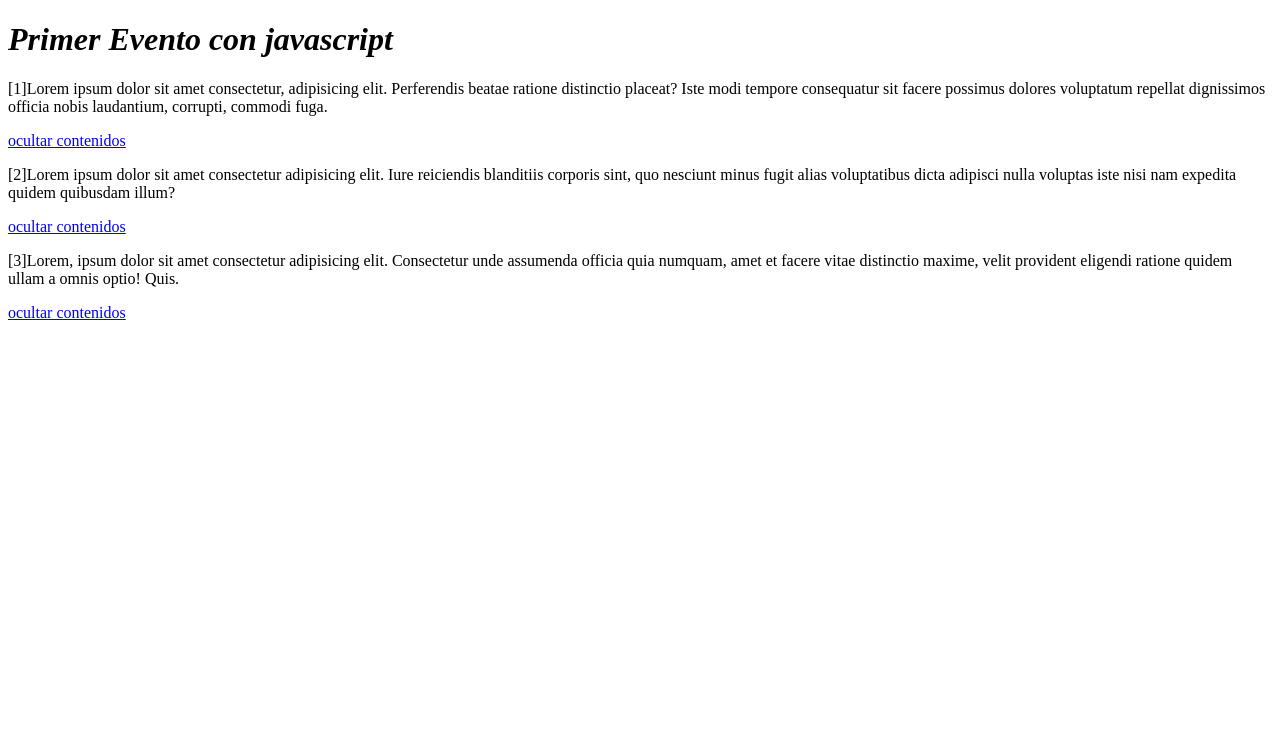
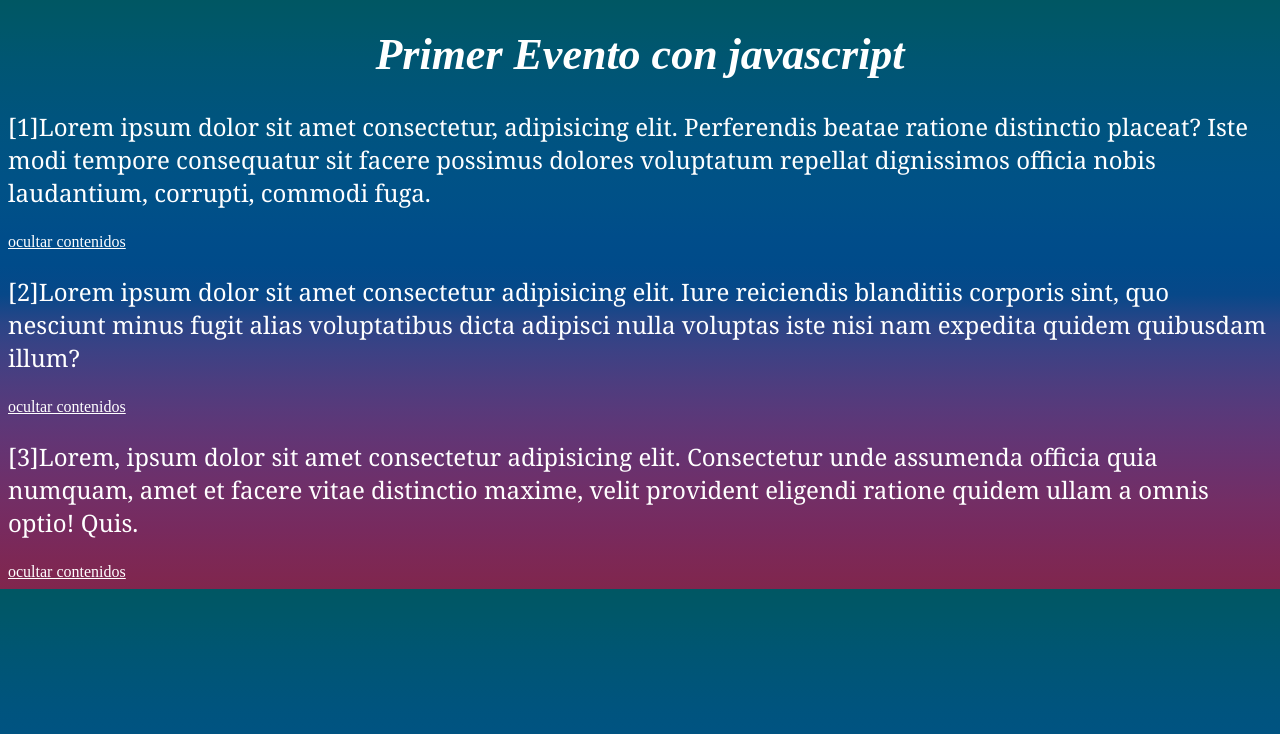
Before and after one commit to Klau182/parrafosOcultos, a plain HTML site: page index.html in a window 1280 px wide. Drawn offline with Linux system fonts and the light colour scheme; files that its build step writes are made by us from their sources.

Commit message:
se escribe archivo css al fondo se da un estilo de color gradiente y titutlos y otros elementos se dan propiedades basicas

```diff
--- a/assets/css/codigo.css
+++ b/assets/css/codigo.css
@@ -0,0 +1,39 @@
+body {
+    background-image: linear-gradient(180deg, #005763 0, #00576a 5%, #005672 10%, #005578 15%, #00547e 20%, #005382 25%, #005286 30%, #005088 35%, #004d8a 40%, #004b8a 45%, #074889 50%, #2b4587 55%, #3e4184 60%, #4d3d7f 65%, #59397a 70%, #633574 75%, #6b316d 80%, #732e65 85%, #782a5e 90%, #7d2855 95%, #80264d 100%);
+}
+
+.titulo{
+    text-align: center;
+    color: white;
+    font-size: 44px;
+}
+
+#contenidos_1 {
+    font-family: Georgia, 'Times New Roman', Times, serif;
+    font-size: 24px;
+    color:white;
+}
+
+#contenidos_2 {
+    font-family: Georgia, 'Times New Roman', Times, serif;
+    font-size: 24px;
+    color:white;
+}
+
+#contenidos_3 {
+    font-family: Georgia, 'Times New Roman', Times, serif;
+    font-size: 24px;
+    color: white;
+}
+
+#enlace_1 {
+    color: white;
+}
+
+#enlace_2 {
+    color: white;
+}
+
+#enlace_3 {
+    color: white;
+}
--- a/index.html
+++ b/index.html
@@ -5,7 +5,7 @@
     <meta http-equiv="X-UA-Compatible" content="IE=edge">
     <meta name="viewport" content="width=device-width, initial-scale=1.0">
     <title>Evento en JavaScript</title>
-    <link rel="stylesheet" href="codigo.css">
+    <link rel="stylesheet" href="/assets/css/codigo.css">
 </head>
 
 <body>
```
